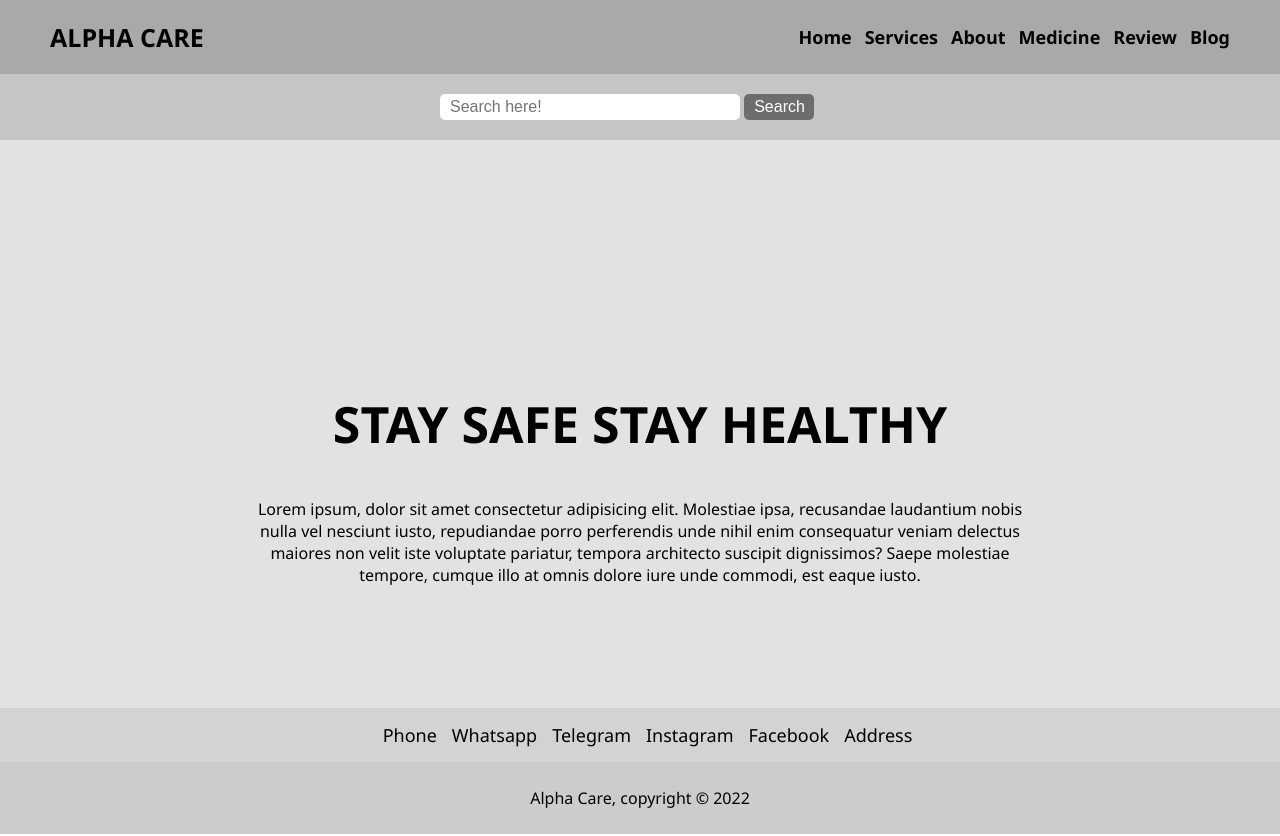
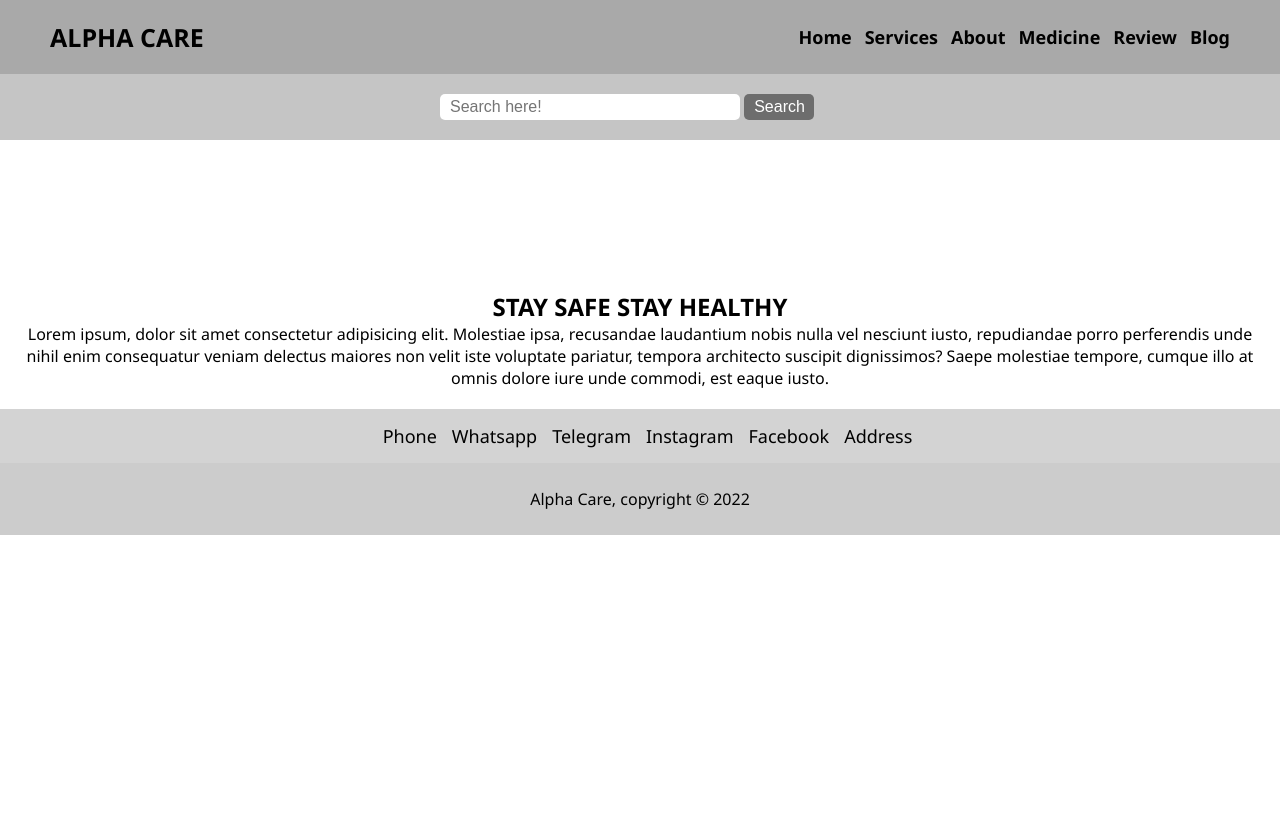
Before and after one commit to JoujonikiAsa/Alfa-Care, a plain HTML site: page index.html in a window 1280 px wide. After the commit the page ends 800 px from the top, so only its background shows below. Drawn offline with Linux system fonts and the light colour scheme.

Commit message:
Update style.css

```diff
--- a/style.css
+++ b/style.css
@@ -39,29 +39,20 @@ body {
     cursor: pointer;
 }
 
-
-.first {
-    background-color:rgb(226, 226, 226);
-    height: 71%;
-    text-align: center;
+.first{
+    width: 100%;
 }
 
-.first .title {
-    padding-top: 250px;
-    padding-bottom: 250px;
+.first .title{
+padding: 150px 20px 20px 20px;
+text-align: center;
 }
-
-.first .title .main-title {
-    font-size: 50px;
-
+.first .brief{
+    text-align: center;
+    padding: 50px 20px 150px 20px;
+    margin-left: 40px;
+    margin-right: 40px;
 }
-
-.first .title p {
-    margin-top: 40px;
-    padding-left: 20%;
-    padding-right: 20%;
-}
-
 
 .hijibiji {
     background-color: #c5c5c5;
@@ -117,28 +108,27 @@ input {
 }
 
 .footer {
-    bottom: 0;
+    bottom: 0px;
     width: 100%;
     background-color: rgb(204, 204, 204);
     padding: 25px 0px;
-}
-.footer p {
     margin: 0px;
     text-align: center;
 }
 /* services */
 .services {
+    height: 80%;
 	/* display: flex; */
 	text-align: center;
 	gap: 40px;
-	padding: 80px 50px;
+	padding: 35px 50px;
 }
 .services img {
 	height: 150px;
     width: 200px;
-    margin-top: 40px;
-    margin-left: 40px;
-    margin-right: 40px;
+    margin-top: 30px;
+    margin-left: 30px;
+    margin-right: 30px;
 }
 h4{
     padding-top: 20px;
```
